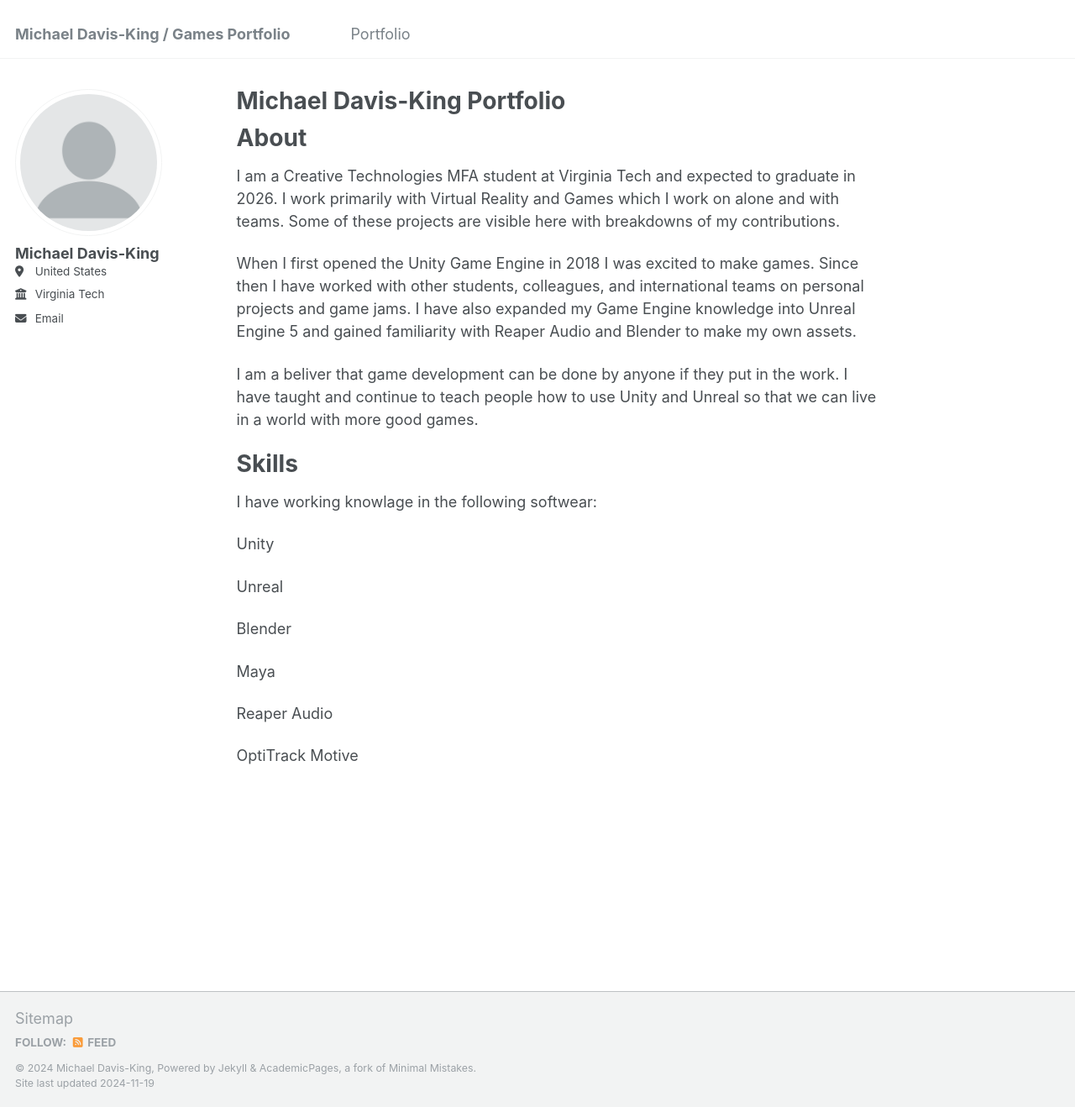
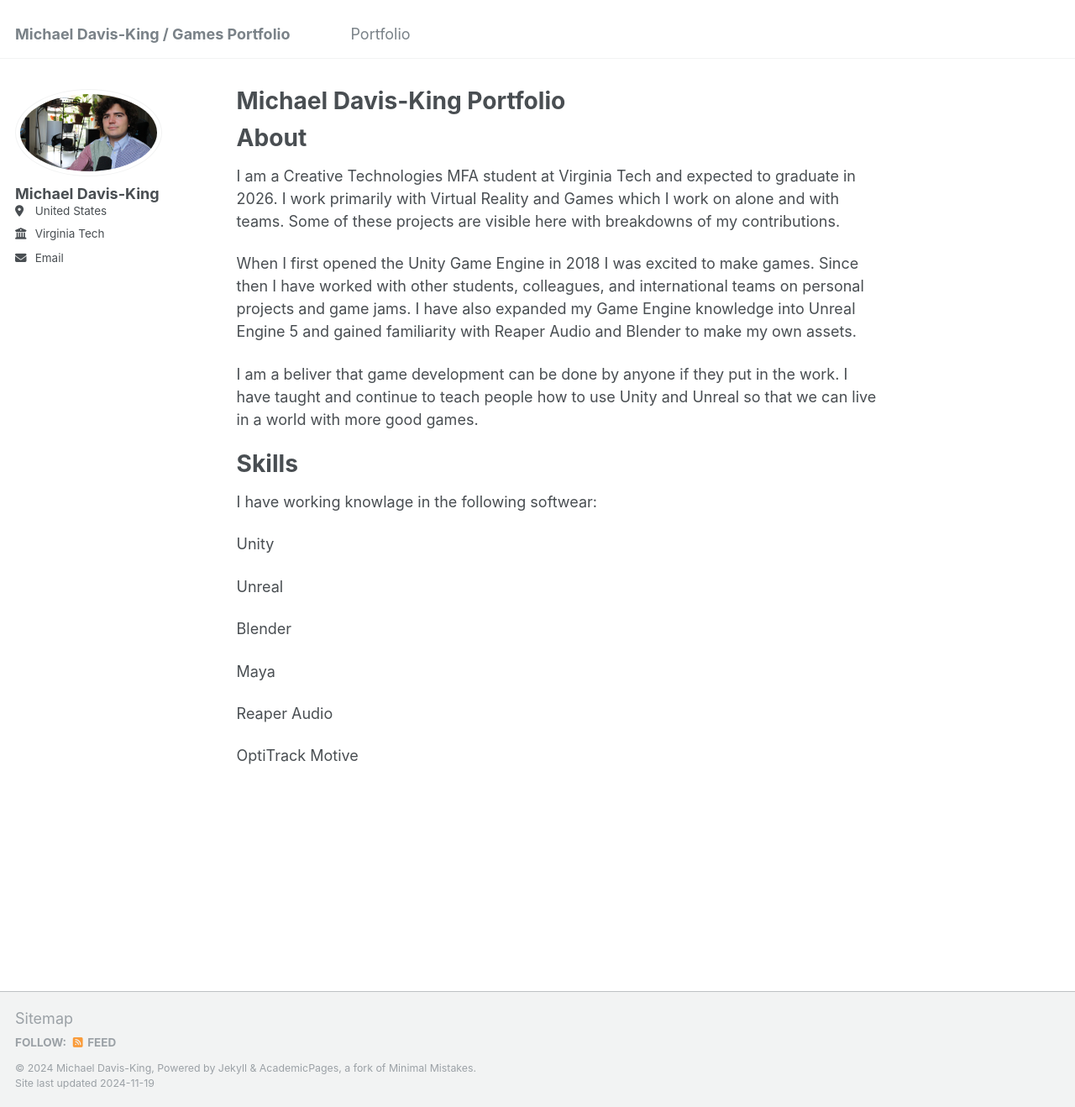
Before and after one commit to michaeldavisking/Games_Portfolio, a Jekyll site: the page built from _pages/about.md, in a window 1280 px wide and 1318 px high. Shown: the whole window at 84% size. Built offline with Jekyll 4.4.1, drawn with Linux system fonts in a browser that asks for light colours.

Commit message:
Update _config.yml

```diff
--- a/_config.yml
+++ b/_config.yml
@@ -21,7 +21,7 @@ repository               : "academicpages/academicpages.github.io"
 #               Additional customization can be done by editing /_includes/author-profile.html
 author:
   # Biographic information
-  avatar           : "profile.png"
+  avatar           : "portfolio_image.jpg"
   name             : "Michael Davis-King"
   location         : "United States"
   employer         : "Virginia Tech"
```
